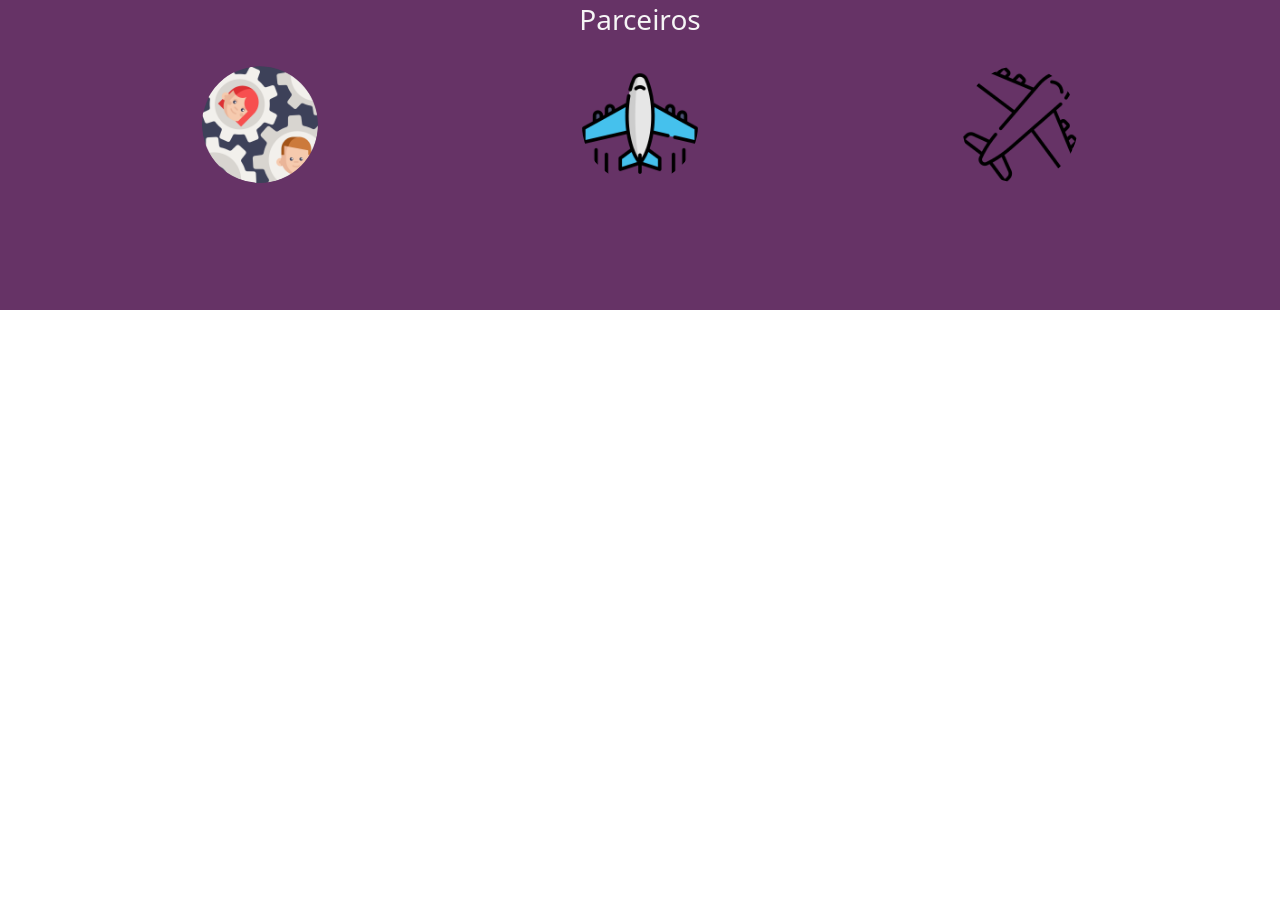
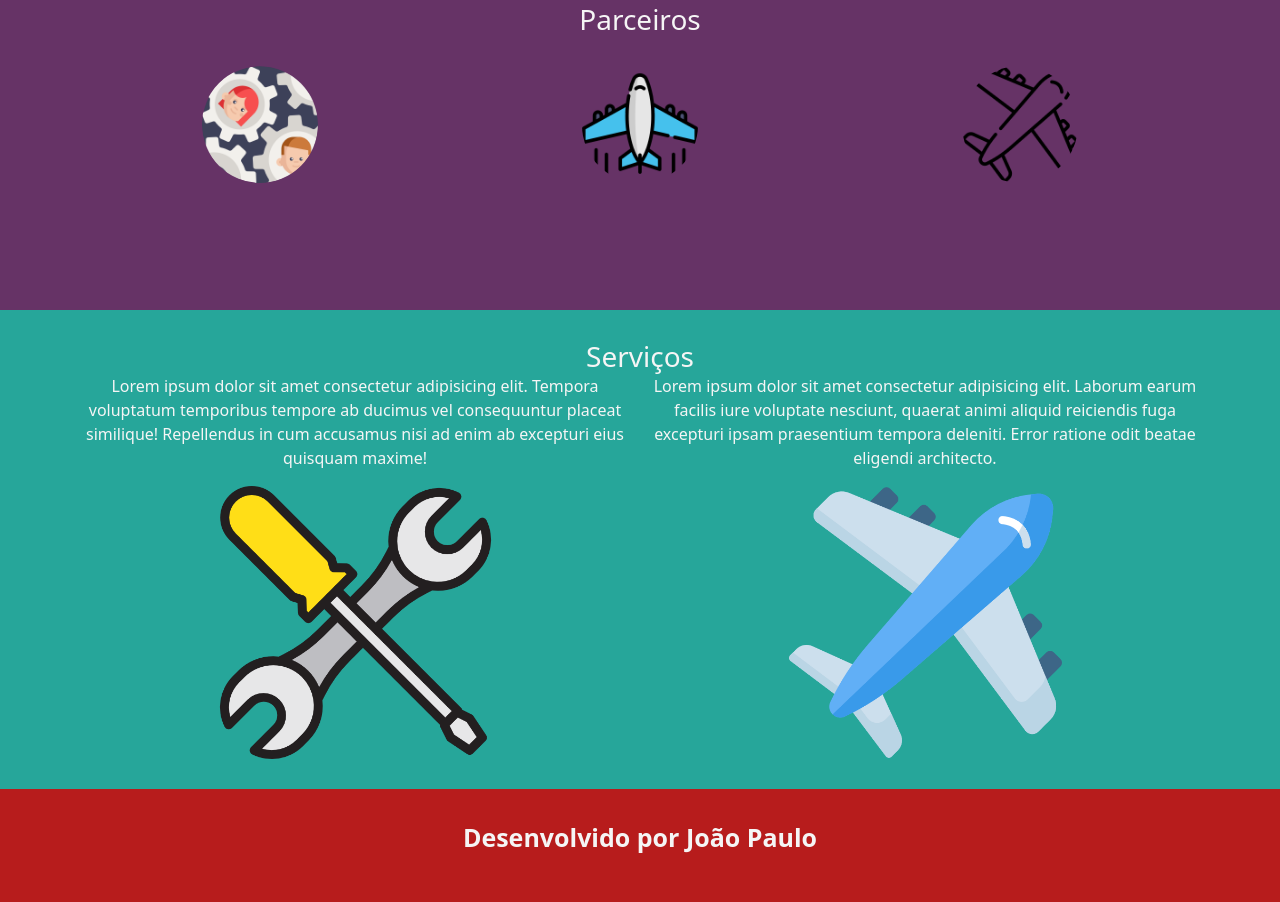
Before and after one commit to joaumsud/dio-inter-front-end, a plain HTML site: page aula_bootstrap/index.html in a window 1280 px wide. Shown: the part 416-1318 px from the top of the page. Before the commit the page ends 800 px from the top, so only its background shows below. Drawn offline with Linux system fonts and the light colour scheme.

Commit message:
finalizando o projeto de bootstrap da DIO.

```diff
--- a/aula_bootstrap/css/style.css
+++ b/aula_bootstrap/css/style.css
@@ -5,7 +5,6 @@ body{
 }
 .navbar{
     background-color: #e0f7fa;
-
 
 }
 
@@ -23,6 +22,17 @@ body{
     margin: 0;
     padding: 0;
     max-height: auto;
+}
+
+.servicos{
+    background-color:  #26a69a ;
+    max-height: auto;
+}
+.text-servicos{
+    text-align: center;
+    font-size: 16px;
+    text-justify: left;
+
 }
 .img-parceiro{
     max-height: 60%;
@@ -45,3 +55,9 @@ h3{
     height: 10%;
     margin:15px;
 }
+
+.bg_footer{
+    background-color: #b71c1c;
+    font-weight: bold;
+    font-size: 25px;
+}
--- a/aula_bootstrap/index.html
+++ b/aula_bootstrap/index.html
@@ -1,5 +1,6 @@
 <!DOCTYPE html>
 <html lang="pt-br">
+
 <head>
     <meta charset="UTF-8">
     <meta http-equiv="X-UA-Compatible" content="IE=edge">
@@ -8,6 +9,7 @@
     <link rel="stylesheet" type="text/css" href="css/style.css">
     <title>Minha Página</title>
 </head>
+
 <body>
     <nav class="navbar navbar-expand-lg navbar-light">
         <a class="navbar-brand " href="#">
@@ -16,13 +18,13 @@
         <div class="collapse navbar-collapse">
             <ul class="navbar-nav">
                 <li class="nav-item">
-                    <a class="nav-link" href="#">Quem somos</a>
+                    <a class="nav-link" href="#quem-somos">Quem somos</a>
                 </li>
                 <li class="nav-item">
-                    <a class="nav-link" href="#">Parceiros</a>
+                    <a class="nav-link" href="#parceiros">Parceiros</a>
                 </li>
                 <li class="nav-item">
-                    <a class="nav-link" href="#">Serviços</a>
+                    <a class="nav-link" href="#servicos">Serviços</a>
                 </li>
             </ul>
         </div>
@@ -48,12 +50,39 @@
                     <div class="col-lg-4 ">
                         <img src="./image/plane_diagonal_sc.png" class="rounded-circle img-parceiro">
                     </div>
-
                 </div>
-
             </div>
-
         </div>
     </section>
+    <section id="servicos">
+        <div class="container-fluid text-center margin servicos">
+            <h3>Serviços</h3>
+            <div class="container">
+                <div class="row">
+                    <div class="col-lg-6">
+                        <p class="text-servicos">Lorem ipsum dolor sit amet consectetur adipisicing elit. Tempora
+                            voluptatum
+                            temporibus tempore ab ducimus vel consequuntur placeat similique! Repellendus in cum
+                            accusamus
+                            nisi ad enim ab excepturi eius quisquam maxime!</p>
+                        <img src="./image/ferramenta.png" alt="Ferramenta" width="50%">
+                    </div>
+                    <div class="col-lg-6">
+                        <p class="text-servicos">Lorem ipsum dolor sit amet consectetur adipisicing elit. Laborum earum
+                            facilis
+                            iure voluptate nesciunt, quaerat animi aliquid reiciendis fuga excepturi ipsam praesentium
+                            tempora
+                            deleniti. Error ratione odit beatae eligendi architecto.</p>
+
+                        <img src="./image/plane_diagonal_sb.png" alt="avisão" width="50%">
+                    </div>
+                </div>
+            </div>
+        </div>
+    </section>
+    <footer class="container-fluid text-center margin bg_footer">
+        <p>Desenvolvido por João Paulo</p>
+    </footer>
 </body>
+
 </html>
```
Also changed, not shown: aula_bootstrap/image/ferramenta.png (added).
